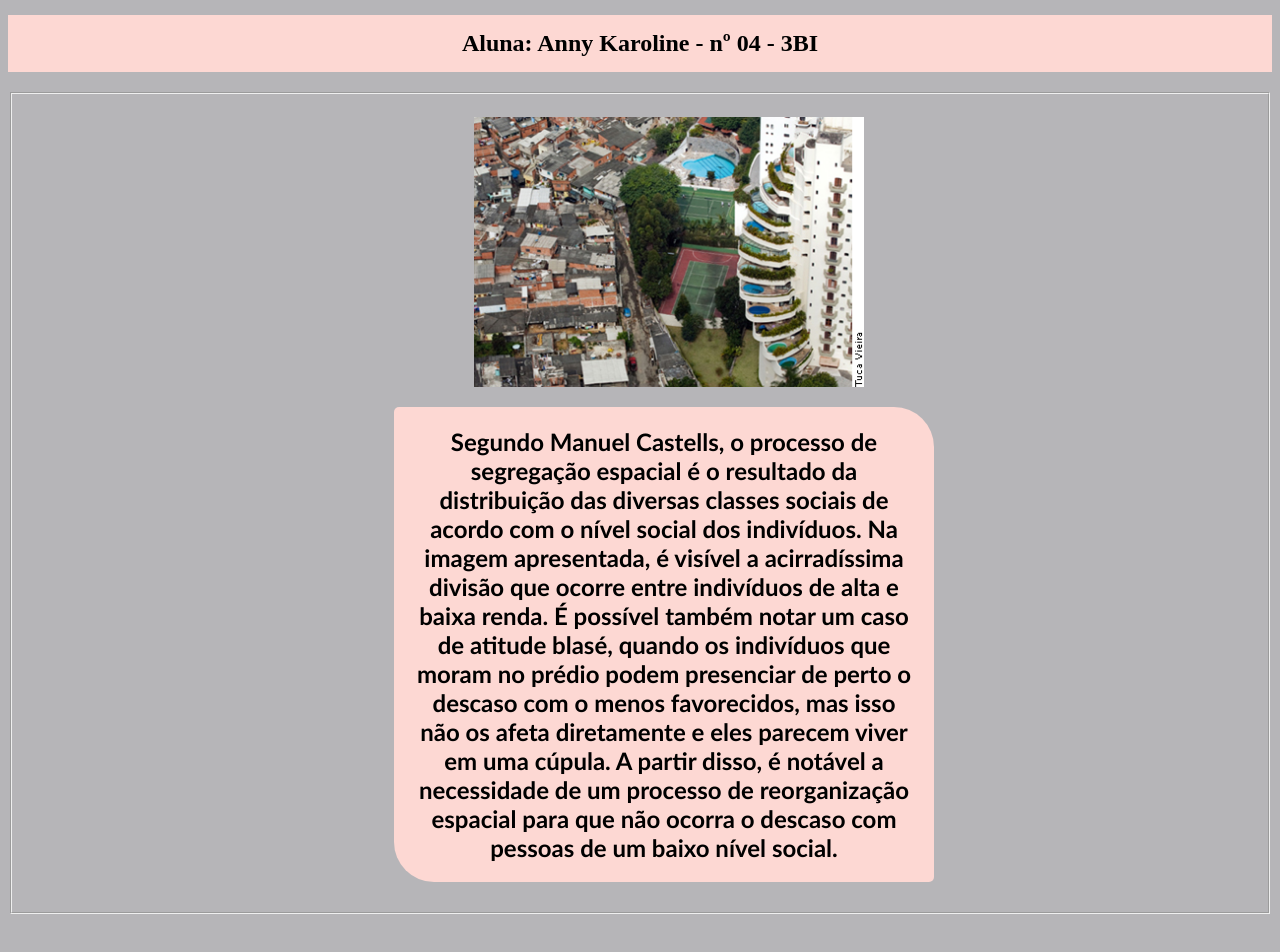
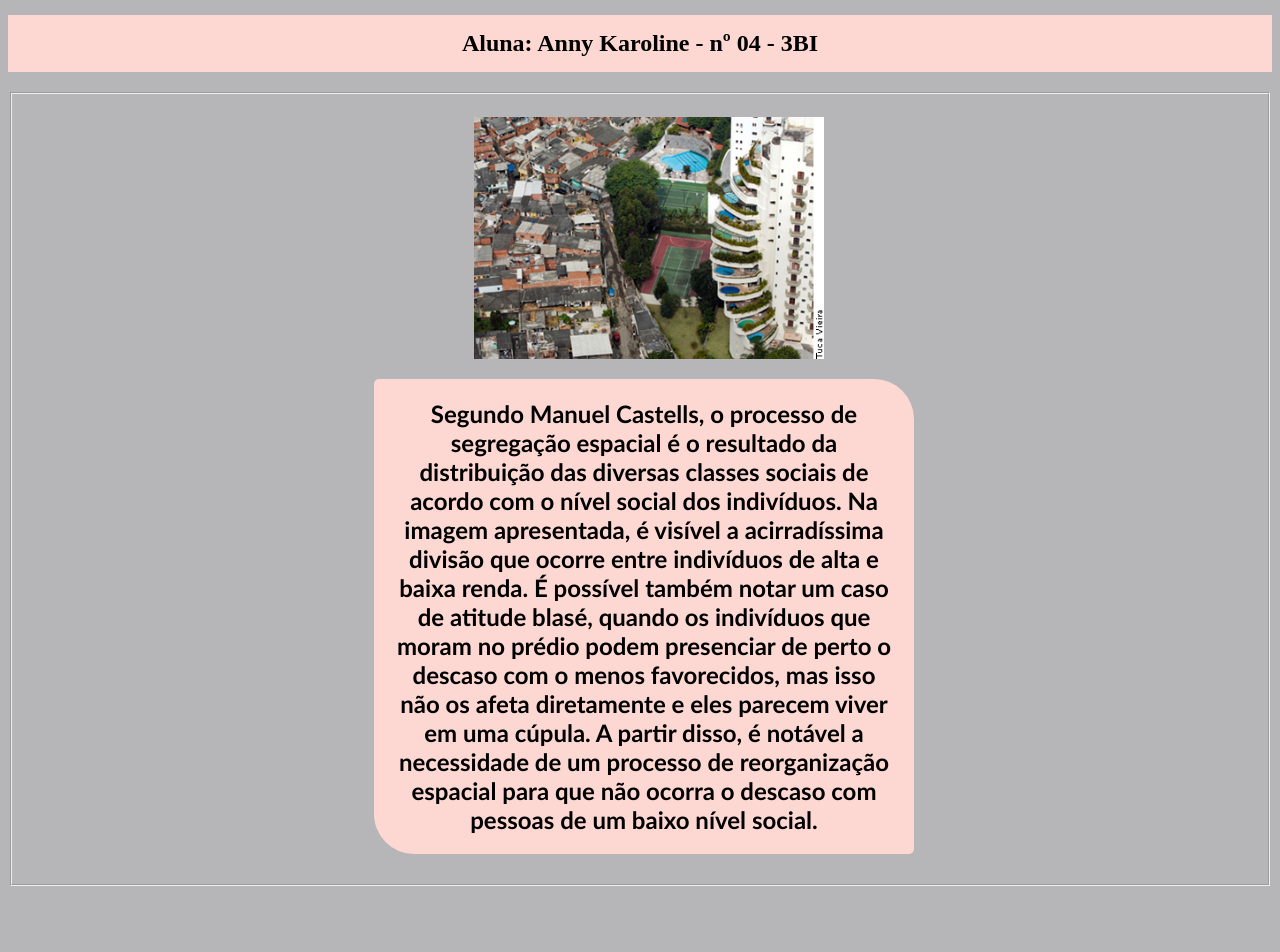
Before and after one commit to annykaroline/socio, a plain HTML site: page index.html in a window 1280 px wide. Shown: the part 198-1150 px from the top of the page. Drawn offline with Linux system fonts and the light colour scheme.

Commit message:
Update estilo.css

```diff
--- a/css/estilo.css
+++ b/css/estilo.css
@@ -1,9 +1,9 @@
 body{background-color:#B6B5B8}
 
-img{margin-left:450px; width: 390px; border:5px;}
+img{margin-left:450px; width: 350px; border:5px;}
 
 h1{background-color:#DCDCDD; font-family:Bahnschrift ; padding-top: 30px; padding-bottom:30px;font-size:80px; text-align:center;}
 h2{background-color:#FDD8D3; padding-top: 15px; padding-bottom:15px; text-align:center;}
 
 .titulo{ font-family:Bahnschrift ;}
-.texto{text-align:center; width: 500px; margin-left:370px; padding:20px; font-family: candara; font-color:#808080; border-radius:5px 40px;}
+.texto{text-align:center; width: 500px; margin-left:350px; padding:20px; font-family: candara; font-color:#808080; border-radius:5px 40px;}
```
